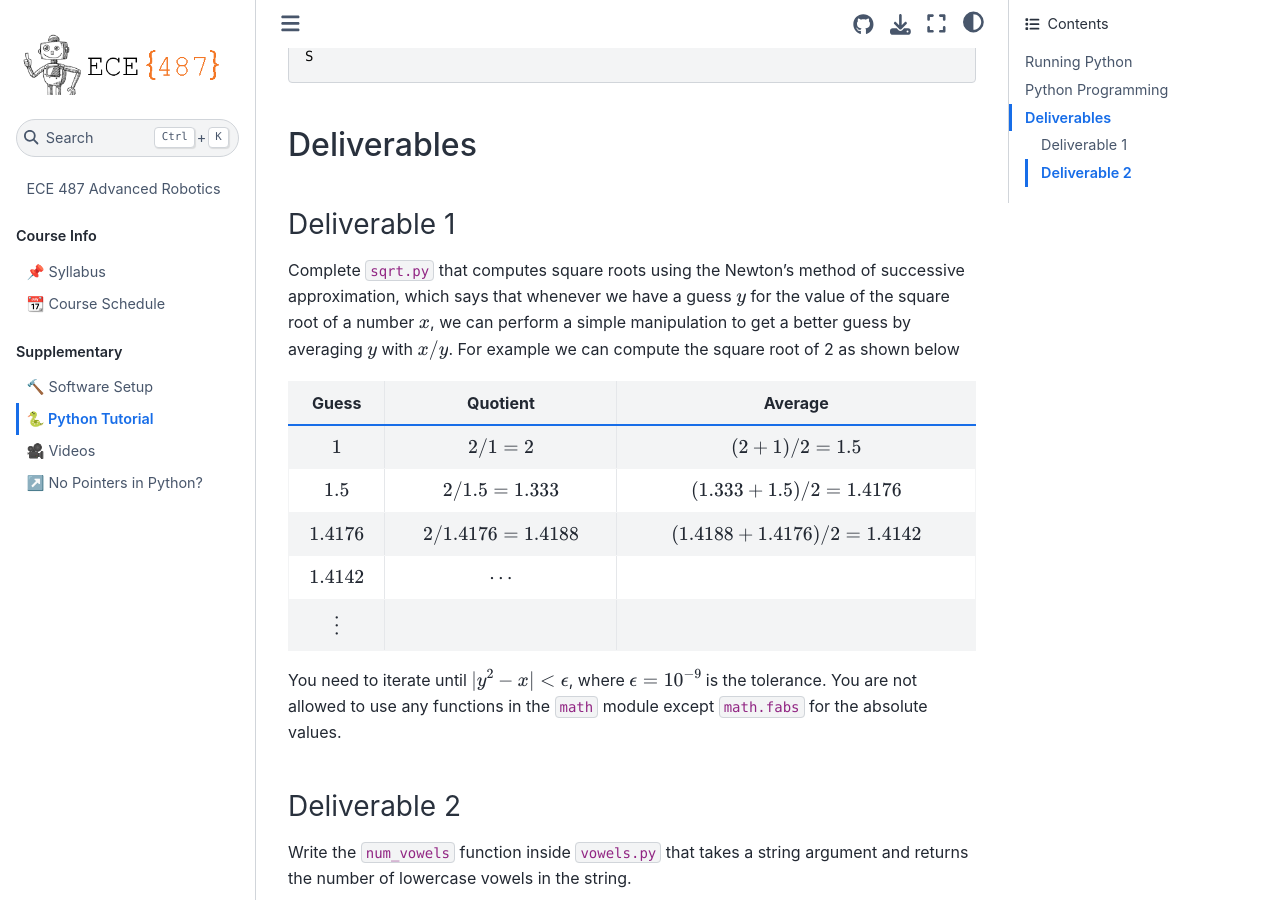
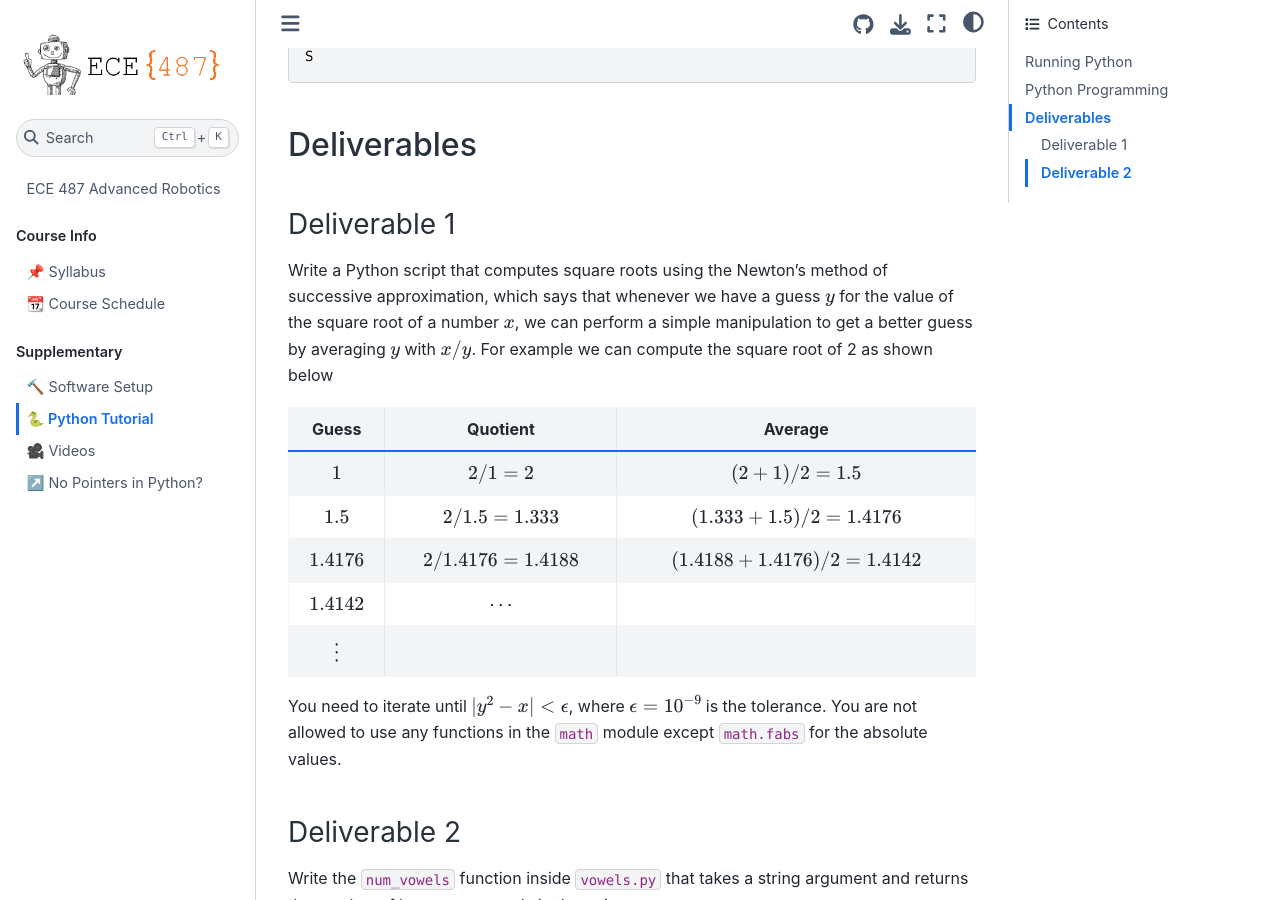
Before and after one commit to stanbaek/ece487, a Jupyter Book: the page built from docs/PythonTutorial.md, in a window 1280 px wide and 900 px high, scrolled down 13847 px. Built offline with Jupyter Book 1.0.4 settings and Sphinx 7.4.7 and the Sphinx Book theme 1.1.4, drawn with Linux system fonts in a browser that asks for light colours.

Commit message:
Minor update

```diff
--- a/docs/PythonTutorial.md
+++ b/docs/PythonTutorial.md
@@ -657,7 +657,7 @@ S
 ## Deliverables
 
 ### Deliverable 1
-Complete `sqrt.py` that computes square roots using the Newton's method of successive approximation, which says that whenever we have a guess $y$ for the value of the square root of a number $x$, we can perform a simple manipulation to get a better guess by averaging $y$ with $x/y$. For example we can compute the square root of 2 as shown below
+Write a Python script that computes square roots using the Newton's method of successive approximation, which says that whenever we have a guess $y$ for the value of the square root of a number $x$, we can perform a simple manipulation to get a better guess by averaging $y$ with $x/y$. For example we can compute the square root of 2 as shown below
 
 
 | Guess    | Quotient          | Average                    |
```
